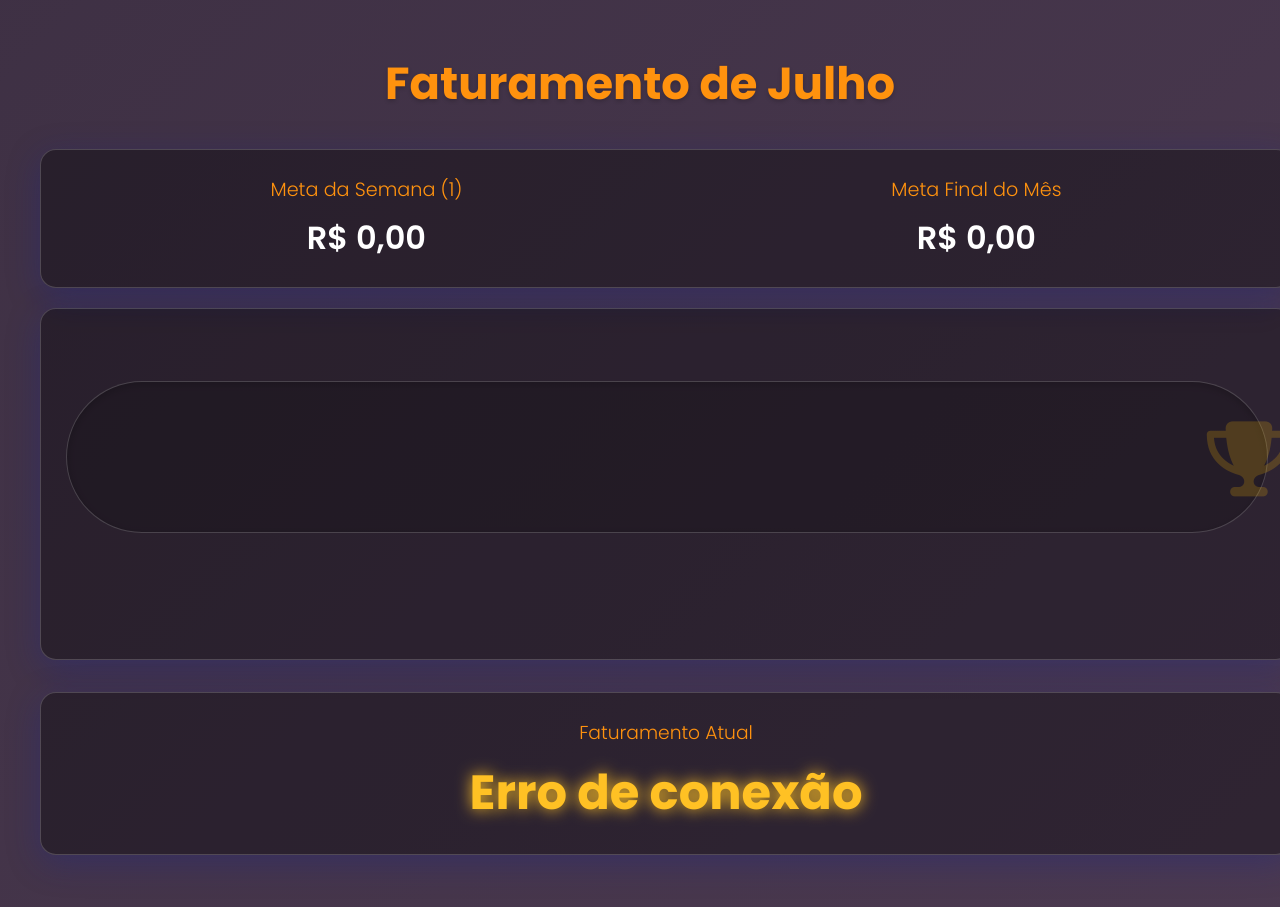
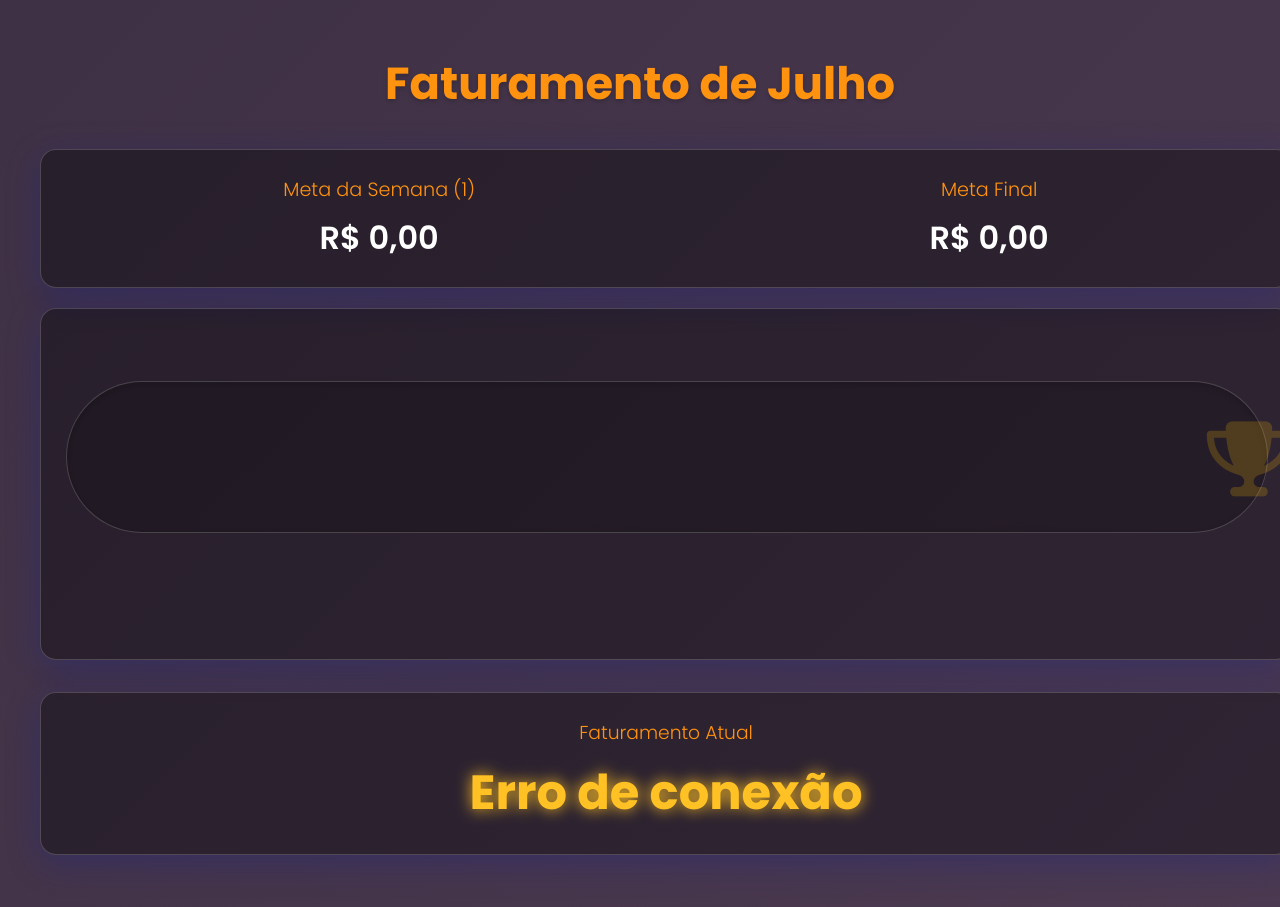
Before and after one commit to luisgomartins/faturamento, a website: page public/index.html in a window 1280 px wide. Drawn offline with Linux system fonts and the light colour scheme; no server answers.

Commit message:
Update index.html

```diff
--- a/public/index.html
+++ b/public/index.html
@@ -25,7 +25,7 @@
                 <p id="meta-semana-valor">R$ 0,00</p>
             </div>
             <div class="card">
-                <h2>Meta Final do Mês</h2>
+                <h2>Meta Final</h2>
                 <p id="meta-final-valor">R$ 0,00</p>
             </div>
         </div>
```
